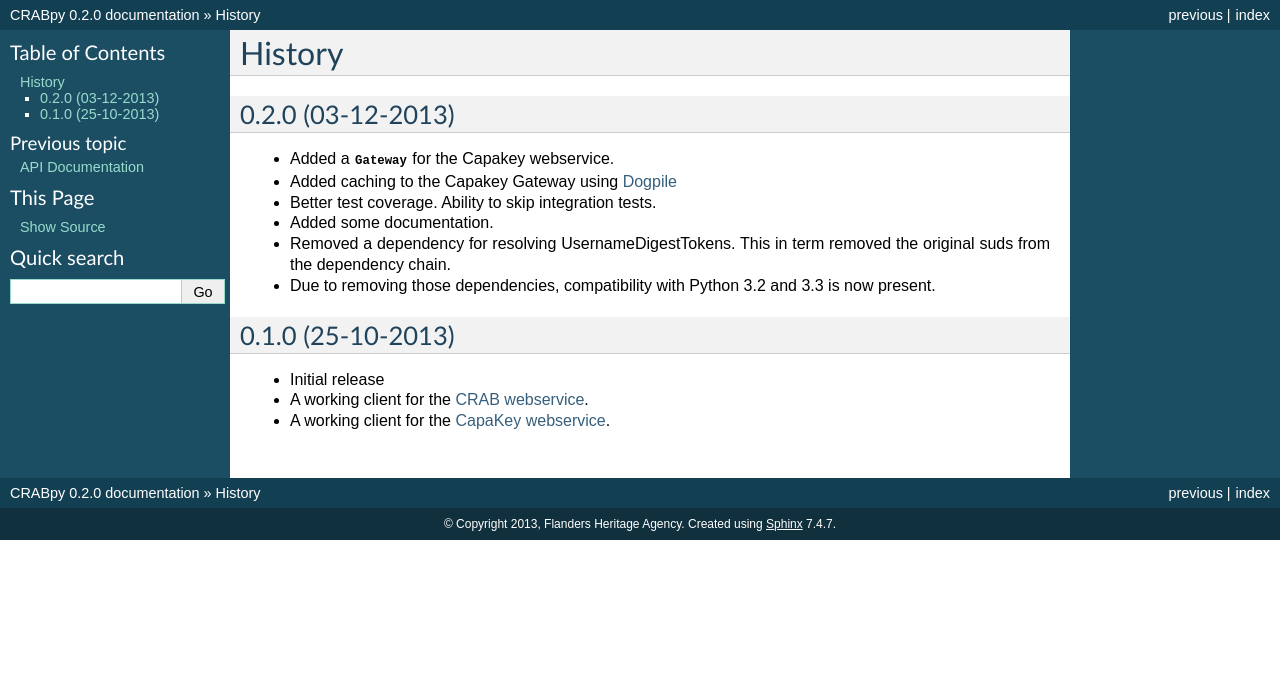
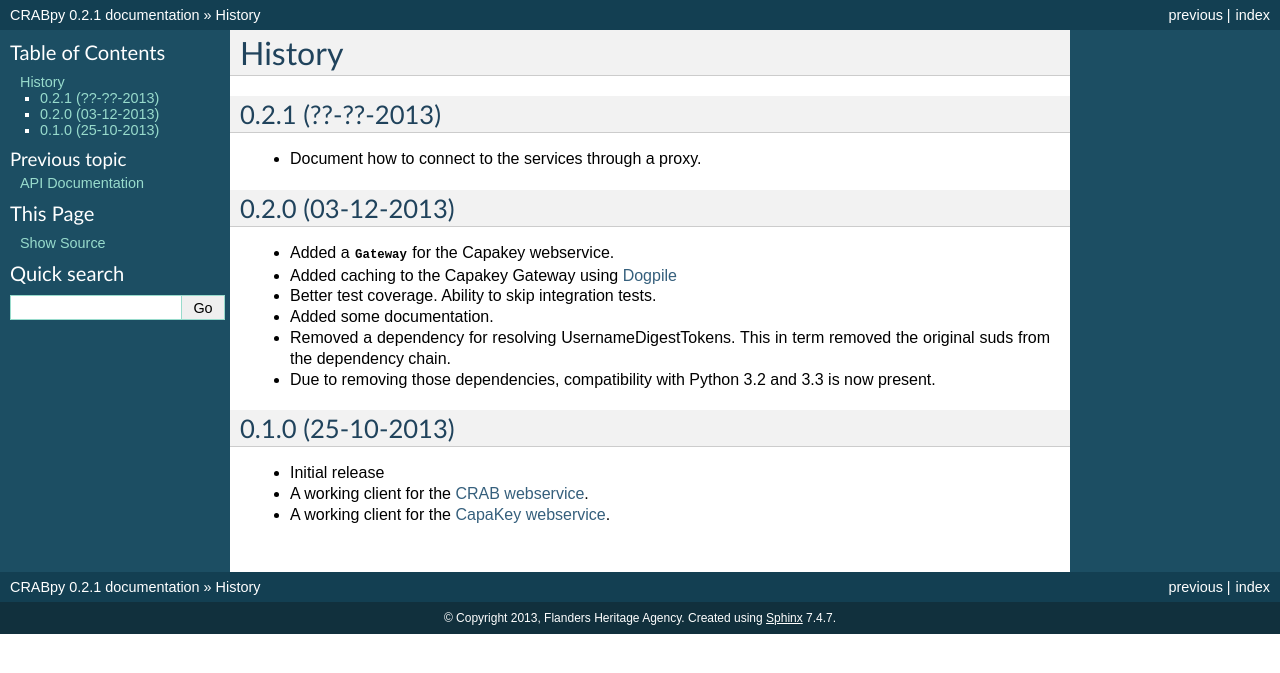
Before and after one commit to OnroerendErfgoed/crabpy, a Sphinx documentation site: the page built from docs/changes.rst, in a window 1280 px wide. Shown: the top 673 px of the page. Built offline with Sphinx 7.4.7, drawn with Linux system fonts in a browser that asks for light colours.

Commit message:
Document how to connect through a proxy.
Edit documentation and bump version to 0.2.1.

```diff
--- a/CHANGES.rst
+++ b/CHANGES.rst
@@ -1,3 +1,8 @@
+0.2.1 (??-??-2013)
+------------------
+
+- Document how to connect to the services through a proxy.
+
 0.2.0 (03-12-2013)
 ------------------
 
--- a/docs/conf.py
+++ b/docs/conf.py
@@ -57,7 +57,7 @@ copyright = u'2013, Flanders Heritage Agency'
 # The short X.Y version.
 version = '0.2'
 # The full version, including alpha/beta/rc tags.
-release = '0.2.0'
+release = '0.2.1'
 
 # The language for content autogenerated by Sphinx. Refer to documentation
 # for a list of supported languages.
--- a/setup.py
+++ b/setup.py
@@ -21,7 +21,7 @@ requires = [
 
 setup(
     name='crabpy',
-    version='0.2.0',
+    version='0.2.1',
     description='Interact with AGIV webservices.',
     long_description=open('README.rst').read() + '\n\n' +
                      open('CHANGES.rst').read(),
```
Also changed, not shown: docs/usage.rst (+11 -0 lines), 1 other file.
